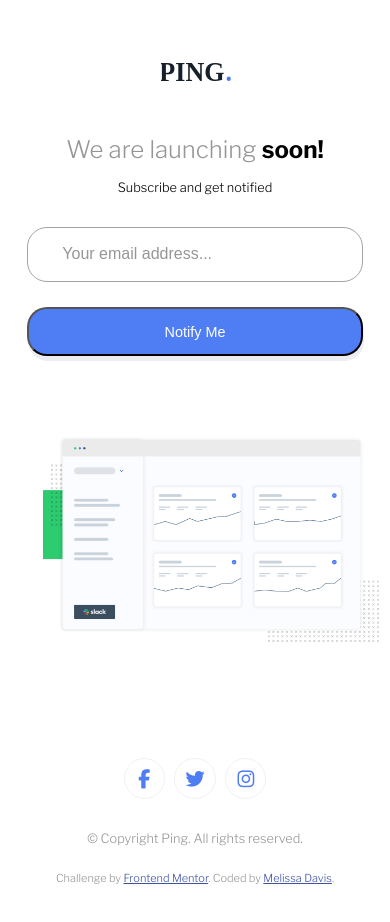
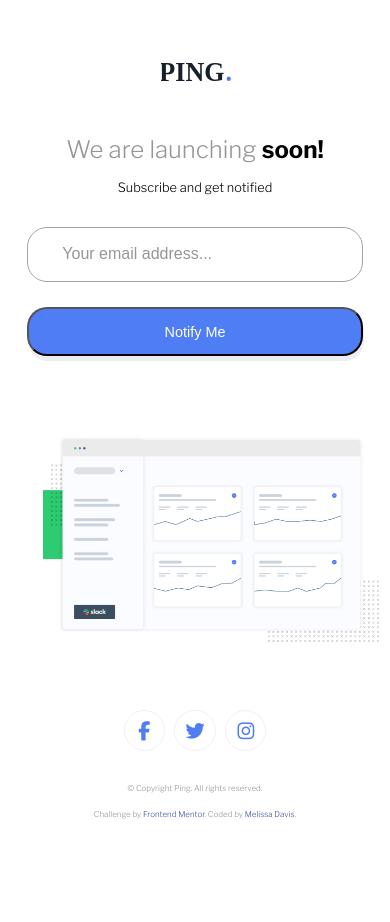
Before and after one commit to melissafdavis/ping-coming-soon, a plain HTML site: page index.html in a window 390 px wide. After the commit the page ends 854 px from the top, so only its background shows below. Drawn offline with nearby package versions, Linux system fonts and the light colour scheme.

Commit message:
finalize mobile styling

```diff
--- a/index.html
+++ b/index.html
@@ -14,8 +14,8 @@
 
   <!-- Feel free to remove these styles or customise in your own stylesheet 👍 -->
   <style>
-    .attribution { font-size: 11px; text-align: center; }
-    .attribution a { color: hsl(228, 45%, 44%); }
+    .attribution { font-size: 8px; text-align: center; }
+    .attribution a { color: hsl(228, 45%, 44%); text-decoration: none; }
   </style>
 </head>
 <body>
--- a/style.css
+++ b/style.css
@@ -108,7 +108,7 @@ button:focus{
 .chart{
   width: 100%;
   padding: 1em;
-  margin-bottom: 6em;
+  margin-bottom: 3em;
 }
 
 .social{
@@ -138,8 +138,11 @@ button:focus{
 .copyright{
   color: hsl(0, 0%, 59%);
   margin-bottom: 2em;
+  font-size: .5em;
 }
 
-footer{
+footer p{
   color: hsl(0, 0%, 59%);
+  font-size: 8px;
+
 }
```
